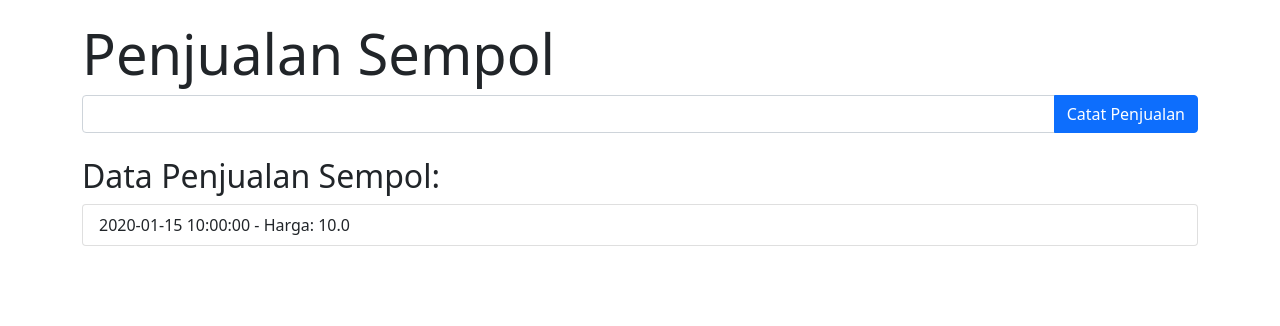
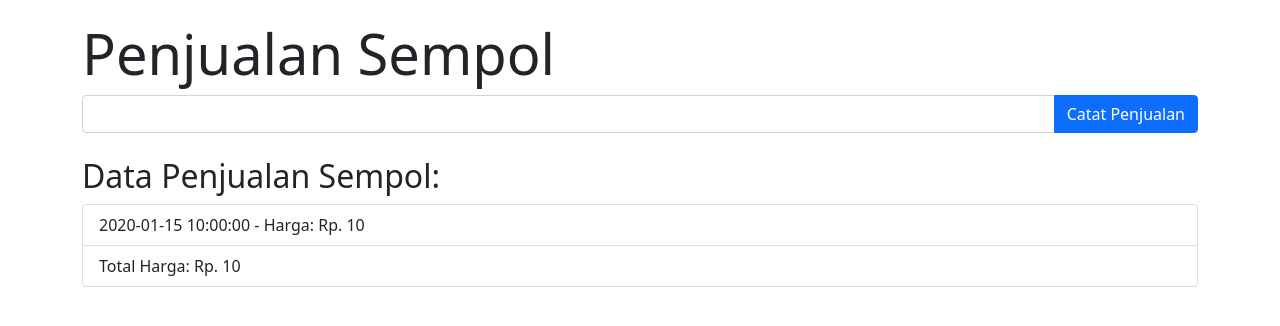
Before and after one commit to arifpambudi242/sellingmanagement, a Flask app: template templates/index.html in a window 1280 px wide. Shown: the top 326 px of the page. Run offline with Flask 3, Linux system fonts and the light colour scheme; tables that the repository leaves empty hold one stand-in row (values such as "Sample post"); the template is opened without the code that fills it: values that come from a table or form of the project are taken from there, most other values are stand-ins (such as "Sample title", 1, 10 or a date in 2020).

Commit message:
tambah total harga

```diff
--- a/app.py
+++ b/app.py
@@ -4,6 +4,7 @@ from datetime import datetime
 from flask import Flask, render_template, request, redirect, url_for, flash, jsonify, make_response, session
 import dotenv
 import os
+from datetime import datetime
 from flask_bcrypt import Bcrypt
 
 bcrypt = Bcrypt()
@@ -47,7 +48,10 @@ class User(db.Model):
 @app.route('/')
 def index():
     sempol_data = Sempol.query.all()
-    return render_template('index.html', sempol_data=sempol_data)
+    prices = 0
+    for sempol in sempol_data:
+        prices += sempol.harga
+    return render_template('index.html', data={'prices' : prices,'sempol_data' : sempol_data}, convert_date=convert_date, str_convert=str_convert)
 
 @app.route('/add_sale', methods=['POST'])
 def add_sale():
@@ -58,6 +62,23 @@ def add_sale():
     db.session.commit()
     return redirect(url_for('index'))
 
+def convert_date(datestr):
+
+    # Given datetime string
+    datetime_str = datestr
+
+    # Convert string to datetime object
+    datetime_obj = datetime.strptime(datetime_str, "%Y-%m-%d %H:%M:%S.%f")
+
+    # Format the datetime object
+    formatted_datetime = datetime_obj.strftime("%A, %d %b %Y %H:%M")
+
+    return formatted_datetime
+
+def str_convert(strin):
+    return f'{strin}'
+
+
 if __name__ == '__main__':
     with app.app_context():
         db.create_all()
--- a/templates/index.html
+++ b/templates/index.html
@@ -22,11 +22,14 @@
         </form>
         <h2 class="mt-4">Data Penjualan Sempol:</h2>
         <ul class="list-group">
-            {% for sale in sempol_data %}
+            {% for sale in data.sempol_data %}
                 <li class="list-group-item d-flex justify-content-between align-items-center">
-                    {{ sale.waktu }} - Harga: {{ sale.harga }}
+                    {{ convert_date(str_convert(sale.waktu)) }} - Harga: {{ 'Rp. {:,.0f}'.format(sale.harga) }}
                 </li>
-            {% endfor %}
+                {% endfor %}
+                <li class="list-group-item d-flex justify-content-between align-items-center">
+                    Total Harga: {{ 'Rp. {:,.0f}'.format(data.prices) }}
+                </li>
         </ul>
     </div>
 
```
